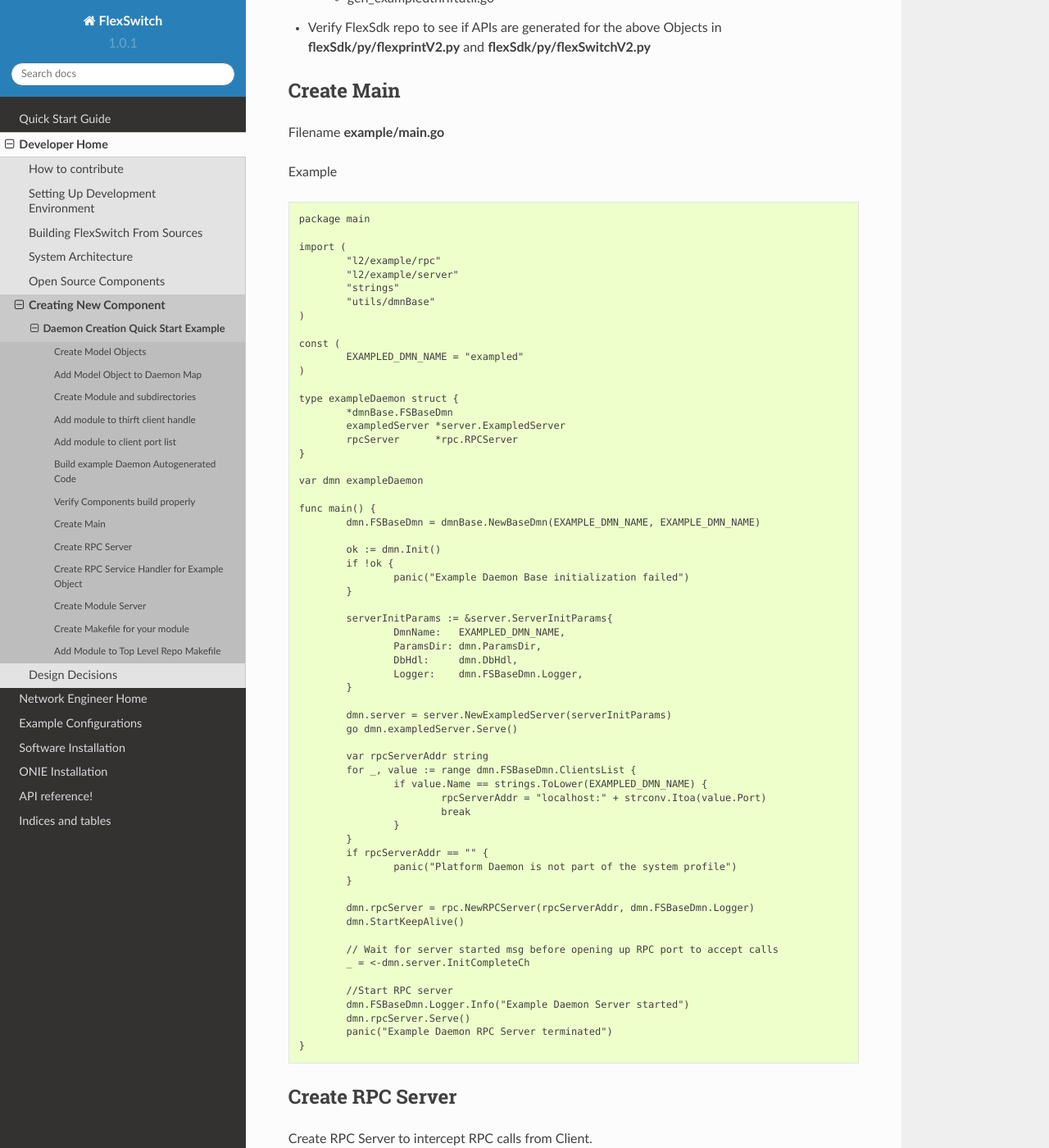
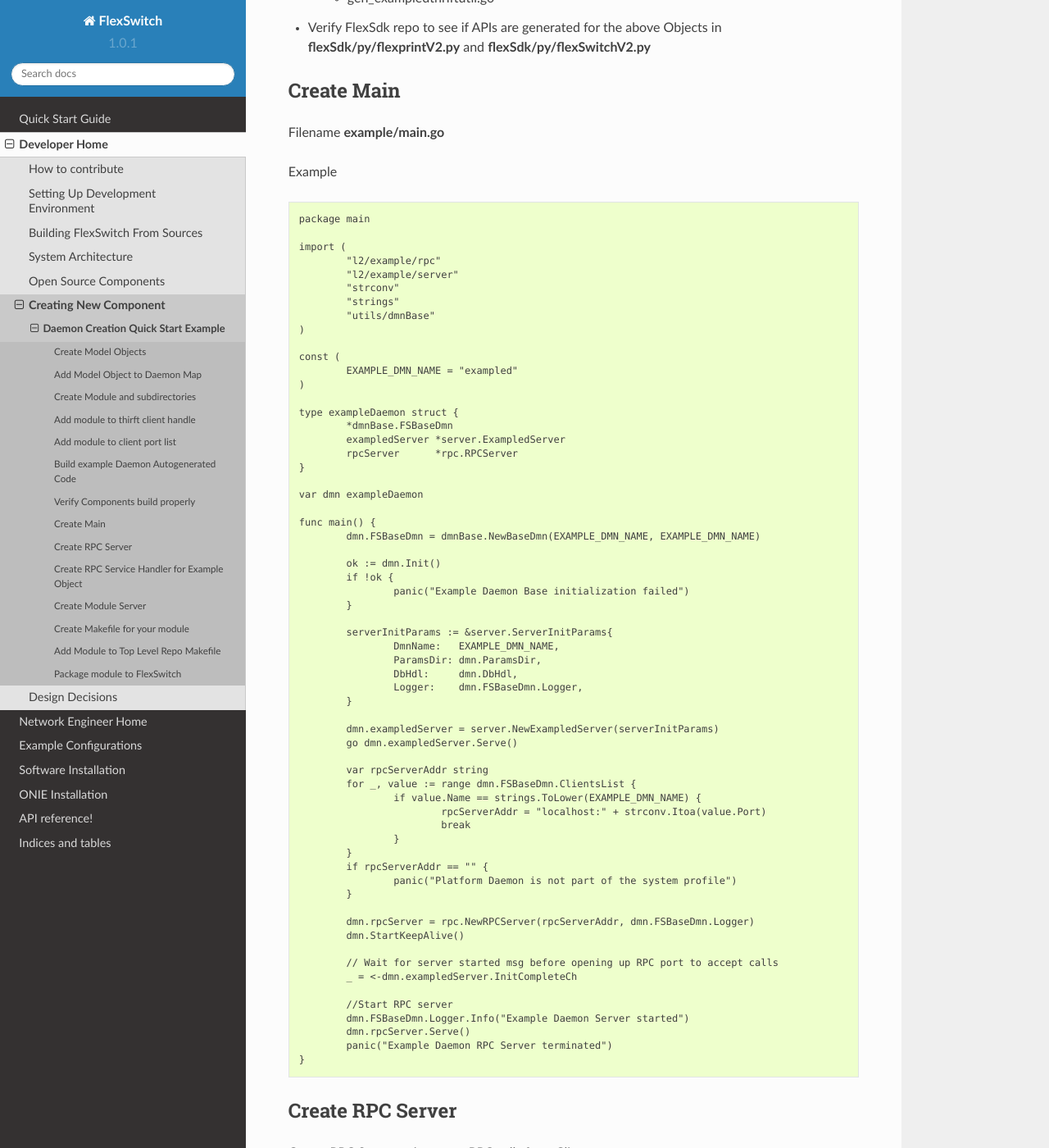
Before and after one commit to lakshmi-kannan/docs-1, a Sphinx documentation site: the page built from source/daemon_quick_start.rst, in a window 1280 px wide and 1400 px high, scrolled down 3318 px. Shown: the whole window at 82% size. Built offline with Sphinx 7.4.7 and the Read the Docs theme 2.0.0, drawn with Linux system fonts in a browser that asks for light colours; formulas are drawn with MathJax 3; pages that are not in the unit, such as notebooks, are missing from menus; some of the changed lines change nothing that is shown; some of the changed text lies outside the part shown.

Commit message:
Update daemon_quick_start.rst

```diff
--- a/source/daemon_quick_start.rst
+++ b/source/daemon_quick_start.rst
@@ -133,12 +133,13 @@
     import (
             "l2/example/rpc"
             "l2/example/server"
+            "strconv"
             "strings"
             "utils/dmnBase"
     )
 
     const (
-            EXAMPLED_DMN_NAME = "exampled"
+            EXAMPLE_DMN_NAME = "exampled"
     )
 
     type exampleDaemon struct {
@@ -158,18 +159,18 @@
             }
 
             serverInitParams := &server.ServerInitParams{
-                    DmnName:   EXAMPLED_DMN_NAME,
+                    DmnName:   EXAMPLE_DMN_NAME,
                     ParamsDir: dmn.ParamsDir,
                     DbHdl:     dmn.DbHdl,
                     Logger:    dmn.FSBaseDmn.Logger,
             }
 
-            dmn.server = server.NewExampledServer(serverInitParams)
+            dmn.exampledServer = server.NewExampledServer(serverInitParams)
             go dmn.exampledServer.Serve()
 
             var rpcServerAddr string
             for _, value := range dmn.FSBaseDmn.ClientsList {
-                    if value.Name == strings.ToLower(EXAMPLED_DMN_NAME) {
+                    if value.Name == strings.ToLower(EXAMPLE_DMN_NAME) {
                             rpcServerAddr = "localhost:" + strconv.Itoa(value.Port)
                             break
                     }
@@ -182,7 +183,7 @@
             dmn.StartKeepAlive()
 
             // Wait for server started msg before opening up RPC port to accept calls
-            _ = <-dmn.server.InitCompleteCh
+            _ = <-dmn.exampledServer.InitCompleteCh
 
             //Start RPC server
             dmn.FSBaseDmn.Logger.Info("Example Daemon Server started")
@@ -223,7 +224,7 @@
         *thrift.TSimpleServer
     }
 
-    func NewRPCServer(rpcAddr string, logger logging.LoggerIntf) RPCServer {
+    func NewRPCServer(rpcAddr string, logger logging.LoggerIntf) *RPCServer {
         transport, err := thrift.NewTServerSocket(rpcAddr)
         if err != nil {
                 panic(err)
@@ -252,36 +253,36 @@
 
     import (
         "exampled"
-        "fmt"
     )
 
     func (rpcHdl *rpcServiceHandler) CreateExample(cfg *exampled.Example) (bool, error) {
-        rpcHdl.logger(fmt.Println("Calling CreateExample", cfg))
+        rpcHdl.logger.Info("Calling CreateExample", cfg)
         return true, nil
     }
 
     func (rpcHdl *rpcServiceHandler) UpdateExample(oldCfg, newCfg *exampled.Example, attrset []bool, op []*exampled.PatchOpInfo) (bool, error) {
-        rpcHdl.logger(fmt.Println("Calling UpdateExample", oldCfg, newCfg))
+        rpcHdl.logger.Info("Calling UpdateExample", oldCfg, newCfg)
         return true, nil
     }
 
     func (rpcHdl rpcServiceHandler) DeleteExample(cfg *exampled.Example) (bool, error) {
-        rpcHdl.logger(fmt.Println("Calling DeleteExample", cfg))
+        rpcHdl.logger.Info("Calling DeleteExample", cfg)
         return true, nil
     }
 
-    func (rpcHdl *rpcServiceHandler) GetExampleState(key int32) (obj *exampled.Example, err error) {
-        rpcHdl.logger(fmt.Println("Calling GetExampleState", key))
+    func (rpcHdl *rpcServiceHandler) GetExampleState(key int32) (obj *exampled.ExampleState, err error) {
+        rpcHdl.logger.Info("Calling GetExampleState", key)
         return obj, err
     }
 
-    func (rpcHdl *rpcServiceHandler) GetBulkExampleState(fromIdx, count exampled.Int) (*exampled.Example, error) {
-        var getBulkInfo exampled.ExampleGetInfo
+    func (rpcHdl *rpcServiceHandler) GetBulkExampleState(fromIdx, count exampled.Int) (*exampled.ExampleStateGetInfo, error) {
+        var getBulkInfo exampled.ExampleStateGetInfo
+        var err error
         //info, err := api.GetBulkExample(int(fromIdx), int(count))
-        getBulkInfo.StartIdx = fromIdx
-        getBulkInfo.EndIdx = exampled.Int(info.EndIdx)
-        getBulkInfo.More = info.More
-        getBulkInfo.Count = exampled.Int(len(info.List))
+        //getBulkInfo.StartIdx = fromIdx
+        //getBulkInfo.EndIdx = exampled.Int(info.EndIdx)
+        //getBulkInfo.More = info.More
+        //getBulkInfo.Count = exampled.Int(len(info.List))
         // Fill in data, remember to convert back to thrift format
         //for idx := 0; idx < len(info.List); idx++ {
         //    getBulkInfo.ExampleList = append(getBulkInfo.ExampleList,
@@ -301,8 +302,16 @@
 
     package server
 
+    import (
+    	"utils/dbutils"
+    	"utils/logging"
+    )
+
     type ExampledServer struct {
         // store info related to server
+        Logger		dbutils.DBIntf
+        Logger		logging.LoggerIntf
+        InitCompleteCh	chan bool
     }
 
     type ServerInitParams struct {
@@ -314,16 +323,42 @@
     }
 
     func NewExampledServer(initParams *ServerInitParams) *ExampledServer {
-        svr := ExampledServer{}
+        srvr := ExampledServer{}
+
+        srvr.DbHdl = initParams.DbHdl
+        srvr.Logger = initParams.Logger
+        srvr.InitCompleteCh = make(chan bool)
 
         // setup whatever you need for your server
 
-        return &svr
+        return &srvr
+    }
+
+    func (srvr *ExampledServer) Serve() {
+        srvr.Logger.Info("Server initialization started")
+        //err := srvr.initServer()
+        //if err != nil {
+        //      panic(err)
+        //}
+        srvr.InitCompleteCh <- true
+        srvr.Logger.Info("Server initialization complete, starting cfg/state listerner")
+        for {
+                //select {
+                //case req := <-srvr.ReqChan:
+                //      srvr.Logger.Info("Server request received - ", *req)
+                //      srvr.handleRPCRequest(req)
+
+                //}
+        }
     }
 
 
 Create Makefile for your module
 ^^^^^^^^^^^^^^^^^^^^^^^^^^^^^^^
+
+Create a Makefile under l2/example/ directory.
+
+Example
 
 ::
 
@@ -359,6 +394,8 @@
 Add Module to Top Level Repo Makefile
 ^^^^^^^^^^^^^^^^^^^^^^^^^^^^^^^^^^^^^
 
+Edit Makefile under l2/ directory.
+
 Add the following line to COMPS
 
 	example
@@ -366,3 +403,35 @@
 Add the following lines to IPCS
 
 	example
+
+
+
+Package module to FlexSwitch
+^^^^^^^^^^^^^^^^^^^^^^^^^^^^
+
+Edit Makefile.
+
+Add an entry for examplsd to be packaged in flexswitch.
+
+::
+
+    install $(SRCDIR)/$(BUILD_DIR)/exampled $(DESTDIR)/$(EXT_INSTALL_PATH)/bin
+
+
+ Package module to FlexSwitch
+^^^^^^^^^^^^^^^^^^^^^^^^^^^^
+
+Edit flexswitch script under reltools/ directory to add an entry for exampled. This is needed to unpackage exampled on system when flexswitch package is loaded. Make sure to change runlevel to avoid conflict.
+
+ ::
+       {'name': 'fMgrd',
+        'runlevel' : 17,
+        'params': '-params=' + baseDir + '/params'},
+
+       {'name': 'exampled',
+        'runlevel' : 18,
+        'params': '-params=' + baseDir + '/params'},
+
+       {'name': 'confd',
+        'runlevel' : 19,
+        'params': '-params=' + baseDir + '/params'},
```
